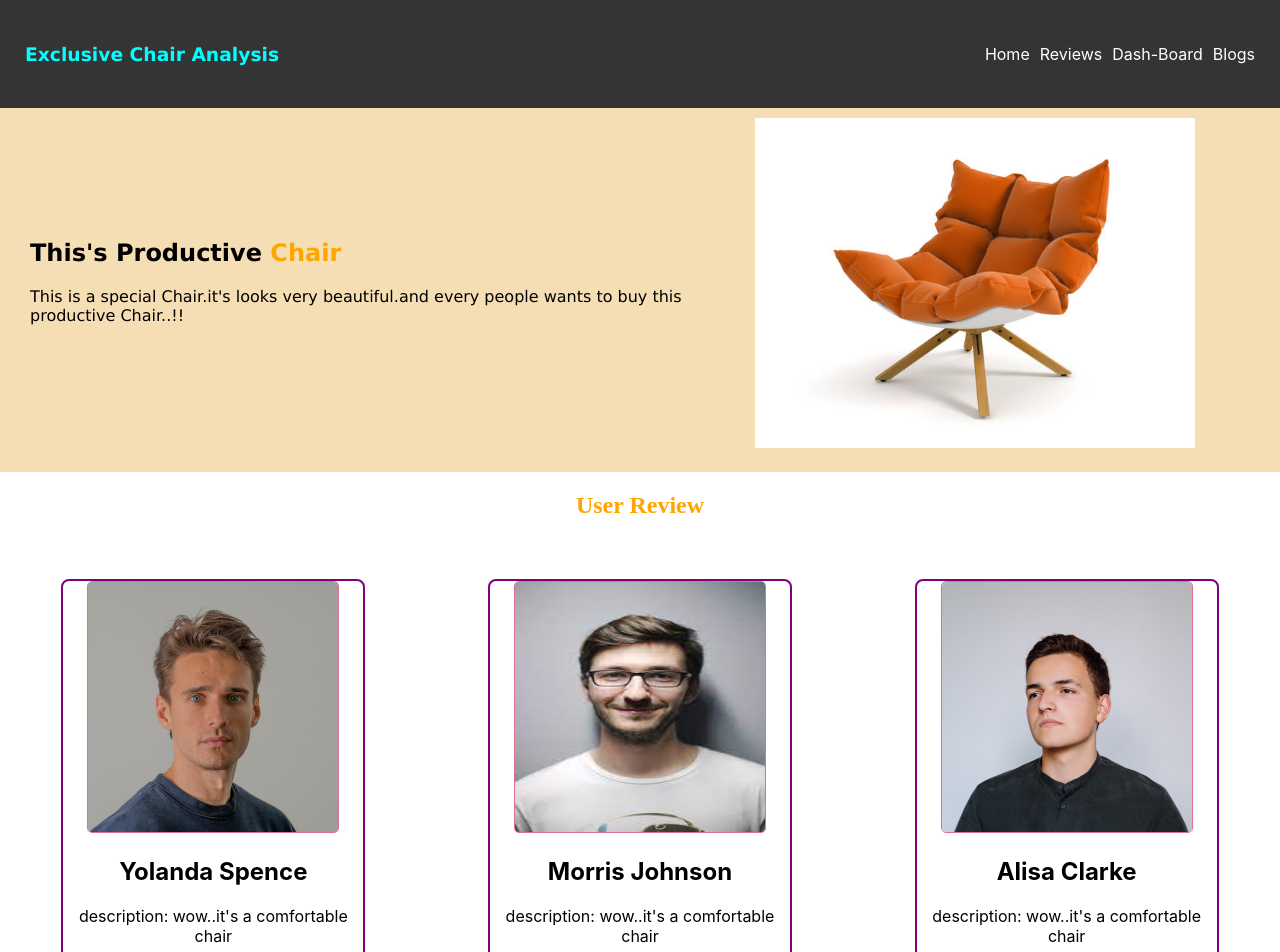
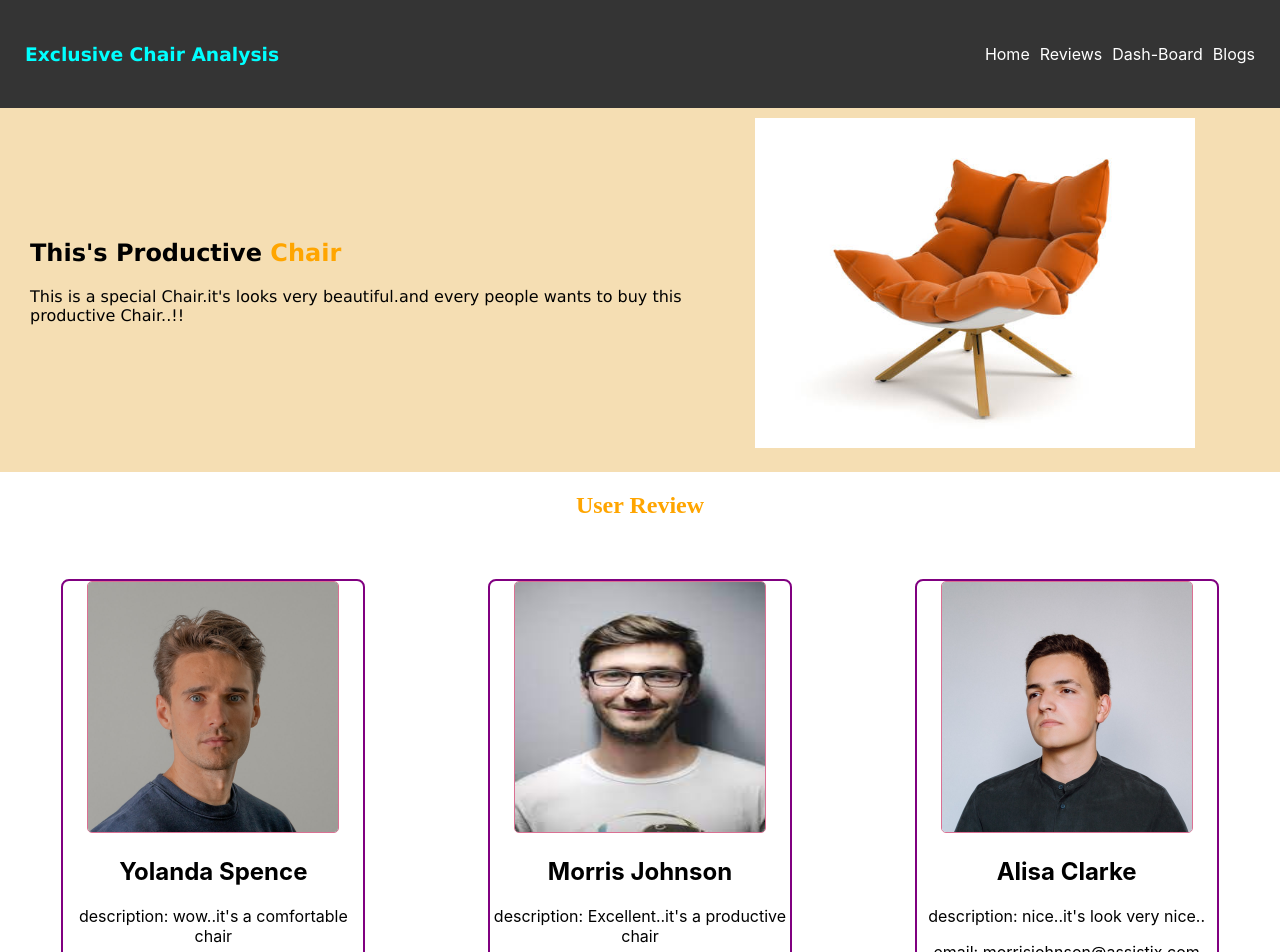
Before and after one commit to sabbir-hossen66/product-analysis-website, a React (Create React App) app: page / in a window 1280 px wide. Shown: the top 952 px of the page. Built offline with nearby package versions, Linux system fonts and the light colour scheme.

Commit message:
semantic tag added

```diff
--- a/public/data.json
+++ b/public/data.json
@@ -10,21 +10,21 @@
         "photo": "./user-2.jpg",
         "name": "Morris Johnson",
         "rating": 4,
-        "description": " wow..it's a comfortable chair",
+        "description": " Excellent..it's a productive chair",
         "email": "yolandaspence@assistix.com"
     },
     {
         "photo": "./user-3.jpg",
         "name": "Alisa Clarke",
         "rating": 4.5,
-        "description": " wow..it's a comfortable chair",
+        "description": " nice..it's look very nice..",
         "email": "morrisjohnson@assistix.com"
     },
     {
         "photo": "./user-4.jpg",
         "name": "Nichole Gilliam",
         "rating": 4.9,
-        "description": " wow..it's a comfortable chair",
+        "description": " guys listen..it's a comfortable chair",
         "email": "alisaclarke@assistix.com"
     },
     {
--- a/src/components/Blogs/Blogs.js
+++ b/src/components/Blogs/Blogs.js
@@ -9,7 +9,7 @@ const Blogs = () => {
                 Context-api : context is also touted as an easier.lighter approach to state management using redux. redux has it's disadvantages and that's why it's important to know what context api gives us the redux doesn't  React.create Context() returns a consumer and a provider.Provider is a component.Consumer as it so happens is a component that consumers and uses the state.
             </li><br />
             <li className='semantic-design'>
-                Semantic tag: html is a markup language.here, there are different kind of tag.semantic is one of them.such as- .*article,
+                Semantic tag: html is a markup language.here, there are different kind of tag.A semantic element clearly describes it's meaning to both the browser and the developer. semantic is one of them.such as- .*article,
                 *aside.
                 *footer.
                 *header.
```
